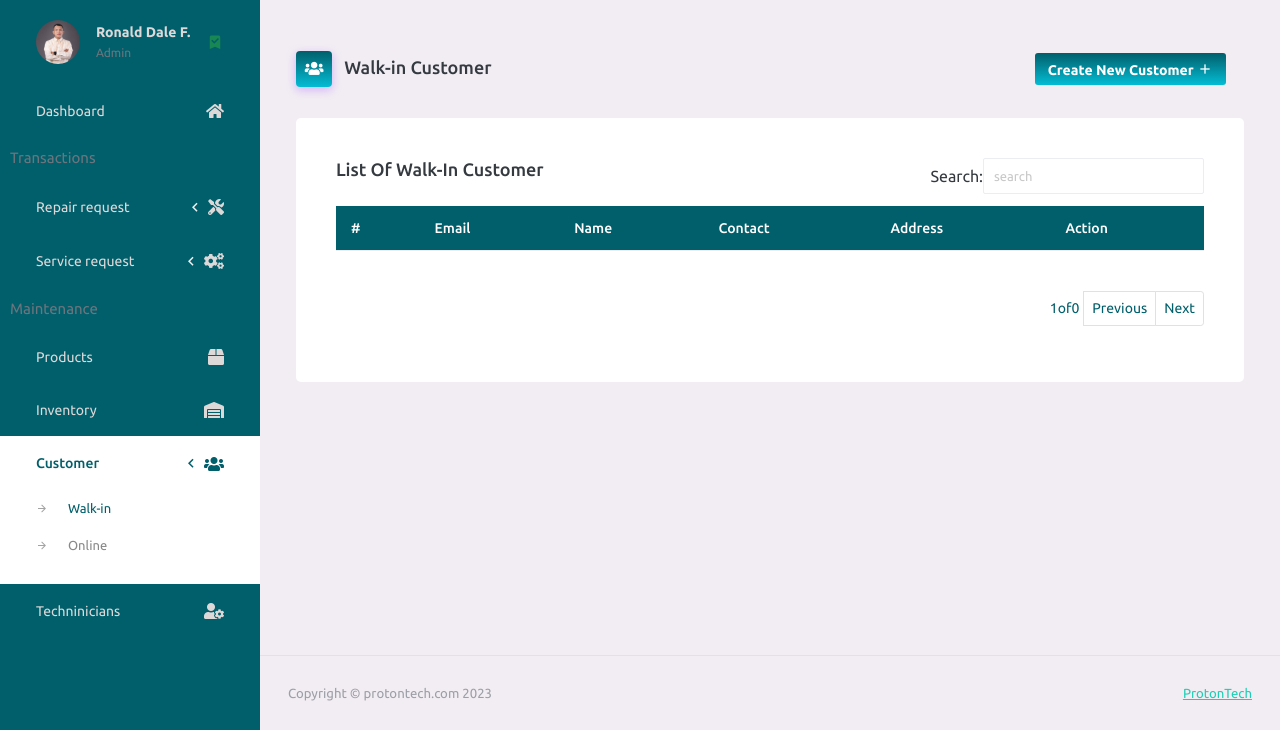
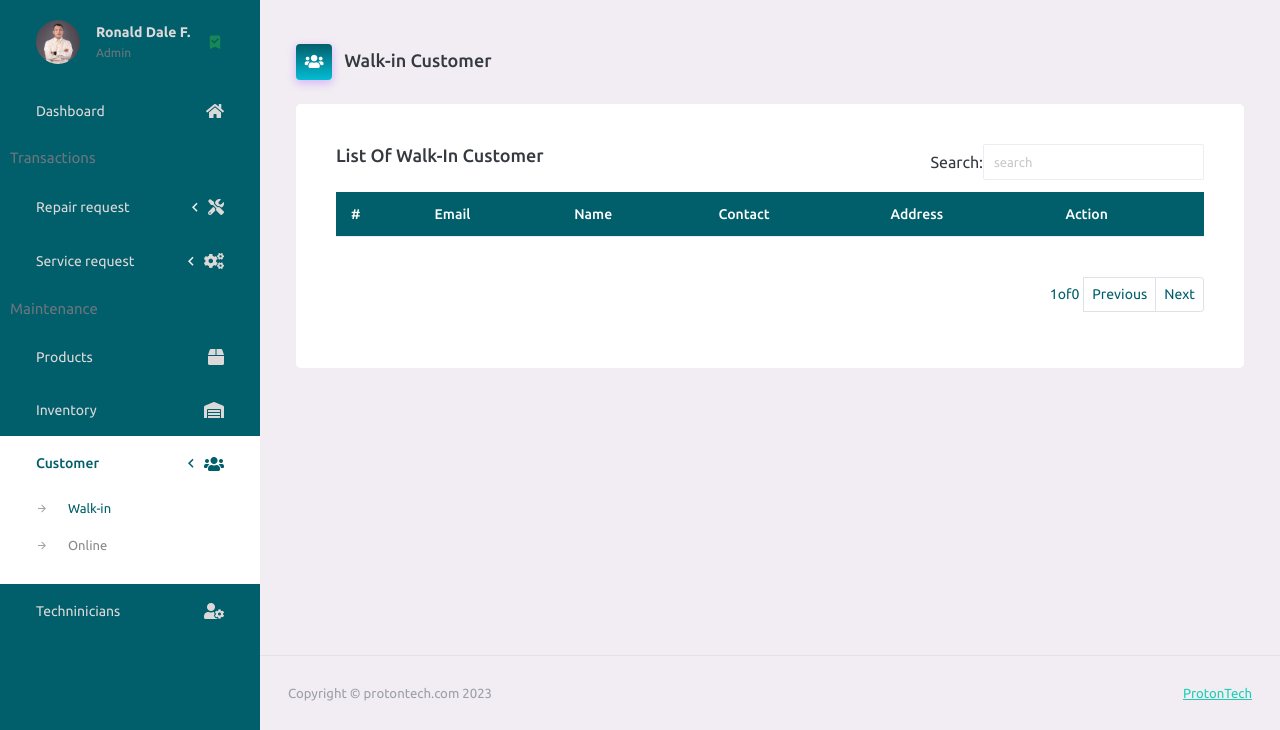
Before and after one commit to ervenderr/Installation-and-Repair-Management-System, a PHP site: page /adminCustomer/walk-in.php in a window 1280 px wide. Shown: the part 70-800 px from the top of the page. Run offline with PHP 8.4, Linux system fonts and the light colour scheme; the visitor is signed in with stand-in values (Sample User, id 1); data that the repository does not hold is empty; some libraries are stand-ins or nearby versions.

Commit message:
Update walk-in.php

```diff
--- a/adminCustomer/walk-in.php
+++ b/adminCustomer/walk-in.php
@@ -45,16 +45,6 @@ if (!isset($_SESSION['user_type']) || $_SESSION['user_type'] != 'admin'){
               </div>';
             }
         ?>
-                        <nav aria-label="breadcrumb">
-                            <ul class="breadcrumb">
-                                <li class="breadcrumb-item active btn-group-sm" aria-current="page">
-                                    <button type="button" class="btn addnew" data-bs-toggle="modal"
-                                        data-bs-target="#addTransactionModal">
-                                        Create New Customer <i class=" mdi mdi-plus "></i>
-                                    </button>
-                                </li>
-                            </ul>
-                        </nav>
                     </div>
                     <div class="card">
                         <div class="card-body">
```
